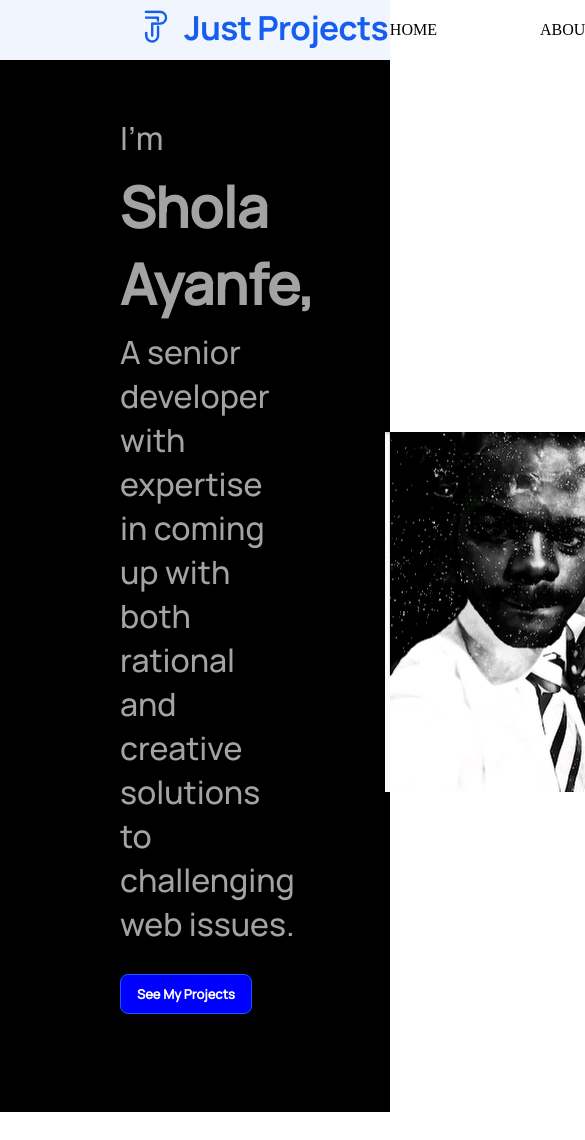
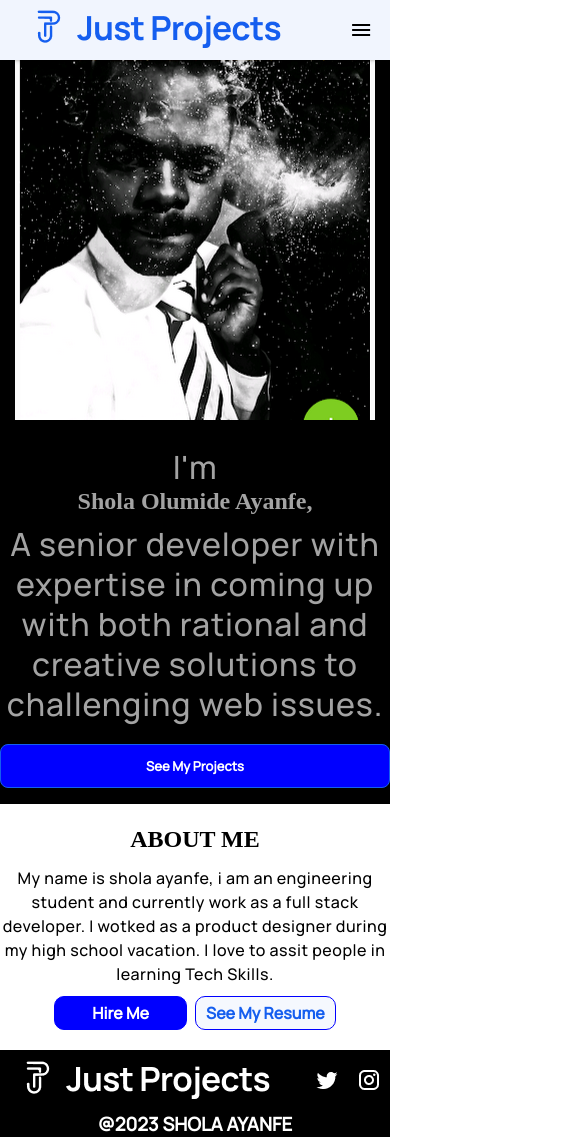
Before and after one commit to sholaayanfeoluwa/Portfolio-Assignment, a plain HTML site: page index.html in a window 390 px wide. Shown: the top 1140 px of the page, 585 px wide, since content can reach past the window. Drawn offline with Linux system fonts and the light colour scheme; a web font is replaced by a local one.

Commit message:
fresh update

```diff
--- a/index.html
+++ b/index.html
@@ -18,7 +18,9 @@
 
         <div>
             <img src="img/logo.png" alt="" class="logo">
-            <!-- <h3 class="ist">Just Projects</h3> -->
+        </div>
+        <div class="nav-logo">
+            <img src="img/nav logo.png" alt="">
         </div>
         <nav>
             <a href="#">HOME</a>
@@ -28,22 +30,22 @@
     </header>
 
     <section class="sec1">
-        <div class="text">
-            <p>I'm</p>
-            <h2>Shola Ayanfe,</h2>
-            <p>A senior developer with expertise in coming up with both rational and creative solutions to challenging web issues.</p>
+        <div class="text" id="item1">
+            <p class="BG">I'm</p>
+            <h2>Shola Olumide Ayanfe,</h2>
+            <p class="info">A senior developer with expertise in coming up with both rational and creative solutions to challenging web issues.</p>
             <button>See My Projects</button>
         </div>
-        <div>
+        <div id="item2">
             <img src="img/DESOLA.webp" alt="">
         </div>
     </section>
 
     <section class="sec2">
-        <div>
+        <div id="img">
             <img src="img/DESOLA.webp" alt="">
         </div>
-        <div>
+         <div class="bm">
             <h3>ABOUT ME</h3>
             <p>My name is shola ayanfe, i am an engineering student and currently work as a full stack developer. I wotked as a product designer during my high school vacation. I love to assit people in learning Tech Skills.</p>
             <div class="butt">
@@ -57,6 +59,7 @@
     </section>
 
     <footer class="foot">
+        <div class="flex">
         <div class="push">
             <img src="img/logo (1).png" alt="">
         </div>
@@ -64,6 +67,7 @@
             <img src="img/Vector.png" alt="" class="resize">
             <img src="img/mdi_twitter.png" alt="" class="resize">
             <img src="img/Vector (1).png" alt="" class="resize">
+        </div>
         </div>
 
         <div class="input">
--- a/style.css
+++ b/style.css
@@ -17,6 +17,10 @@ header {
     padding-left: 129.84px;
     padding-right: 84.5px;
 
+}
+
+.nav-logo {
+    display: none;
 }
 
 .sec1 {
@@ -197,3 +201,157 @@ footer {
     padding-top: 0px;
 
 }
+
+@media screen and (max-width:900px) {
+    .sec1 {
+        display: grid;
+
+        grid-template-columns: 1fr;
+        grid-template-rows: ;
+
+
+        grid-gap:30px;
+
+        align-items: center;
+        justify-content: center;
+        text-align: center;
+        padding: 0;
+
+    }
+
+    #item1 {
+        order: 2;
+    }
+
+    #item2 {
+        order: 1;
+    }
+
+    .text{
+        display: block;
+        justify-content: center;
+        align-items: center;
+        text-align: center;
+        padding-bottom: 16px;
+
+    }
+    .BG {
+        font-family: halant;
+        font-weight: 900;
+        font-size: 16px;
+        line-height: 24px;
+        letter-spacing: 0.5px;
+        text-align: center;
+    }
+
+    .sec1 p {
+        margin-right: 0;
+    }
+
+    .sec1 h2 {
+        font-family: halant;
+        font-weight: 600;
+        font-size: 24px;
+        line-height: 28.8px;
+        text-align: center;
+    }
+
+    .info {
+        font-family: manrope;
+        font-weight: 500;
+        font-size: 16px;
+        line-height: 40px;
+        letter-spacing: 0.9px;
+        text-align: center;
+        color: #A3A3A3;
+
+    }
+
+    .sec1 button {
+        display: block;
+        padding: 10px, 16px, 10px, 16px;
+        width: 100%;
+        height: 44px;
+    }
+
+
+
+    .sec2 {
+        display: grid;
+        grid-template-columns: 1fr;
+        padding: 0;
+
+    }
+
+    .sec2 p {
+        font-size: 16px;
+        line-height: 24px;
+        letter-spacing: 0.5px;
+    }
+
+    .sec2 h3 {
+        font-weight: 600;
+        font-size: 24px;
+        line-height: 38px;
+        padding-top: 16px;
+        padding-bottom: 8px;
+    }
+
+    .sec2 p, .butt, .sec2 h3 {
+        padding-left: 0px;
+    }
+
+    .bm {
+        display:block;
+        align-items: center;
+        text-align: center;
+        justify-content: center;
+    }
+
+    .butt {
+        padding-top: 10px;
+        padding-bottom: 20px;
+
+    }
+
+
+
+    #img {
+        display: none;
+    }
+
+    .foot {
+        display: inline-block;
+        align-items: center;
+        text-align: center;
+        justify-content: center;
+        width: 100%;
+        padding: 0;
+        gap: 0px;
+
+    }
+
+    .flex {
+        display: flex;
+        justify-content: space-around;
+        align-items: center;
+        text-align: center;
+        padding: 0;
+
+    }
+
+    nav {
+        display: none;
+    }
+
+    .nav-logo {
+        display: flex;
+    }
+
+    header {
+        padding-left: 22.9px;
+        padding-right: 19px;
+    }
+
+
+}
```
Also changed, not shown: img/nav logo.png (added).
